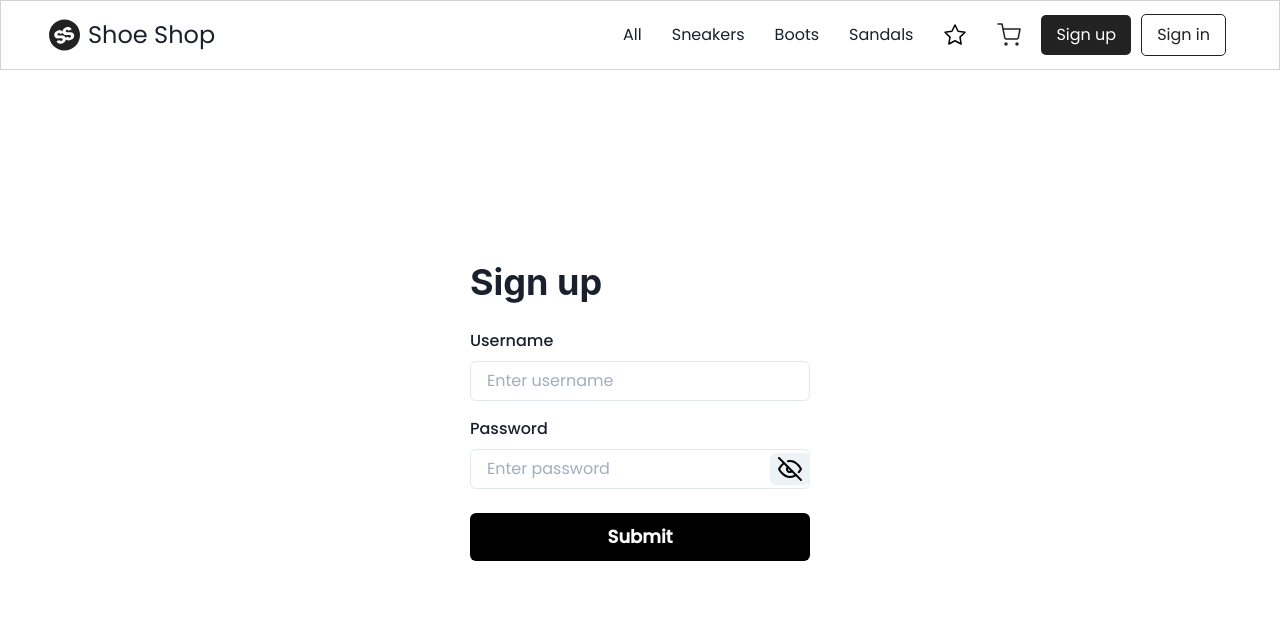
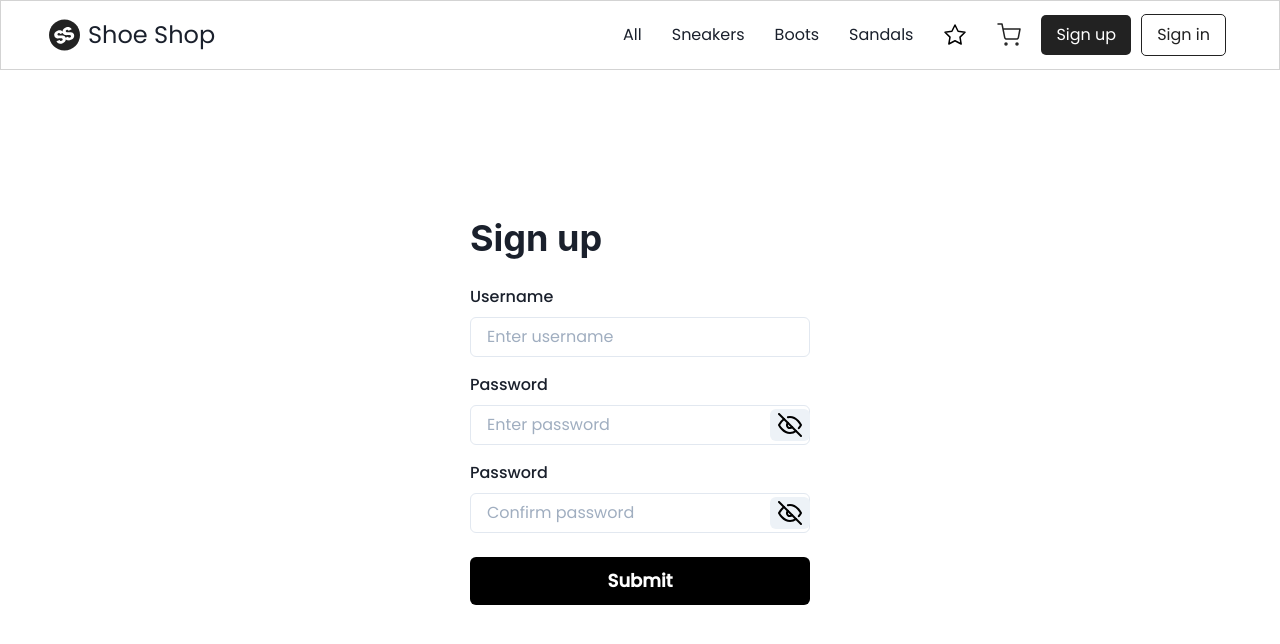
Before and after one commit to Zieu/shoe-shopping, a React (Create React App) app: page /sign-up in a window 1280 px wide. Shown: the top 644 px of the page. Built offline with nearby package versions, Linux system fonts and the light colour scheme.

Commit message:
connecting to server

```diff
--- a/package.json
+++ b/package.json
@@ -2,6 +2,7 @@
   "name": "redux-practice",
   "version": "0.1.0",
   "private": true,
+  "proxy": "http://localhost:5000",
   "dependencies": {
     "@chakra-ui/react": "^1.0.3",
     "@emotion/react": "^11.1.2",
--- a/src/components/Form/Sign.js
+++ b/src/components/Form/Sign.js
@@ -18,16 +18,18 @@ const Sign = ({ signType }) => {
   const [show, setShow] = useState(false);
   const [username, setUsername] = useState("");
   const [password, setPassword] = useState("");
+  const [passwordConfirm, setPasswordConfirm] = useState("");
   const handleClick = () => setShow(!show);
 
   const authState = useSelector((state) => state.auth);
   const dispatch = useDispatch();
   const usernameHandler = (e) => setUsername(e.target.value);
   const passwordHandler = (e) => setPassword(e.target.value);
+  const passwordConfirmHandler = (e) => setPasswordConfirm(e.target.value);
 
   const submitHandler = (e) => {
     e.preventDefault();
-    dispatch(auth(username, password));
+    if (password === passwordConfirm) dispatch(auth(username, password));
   };
   console.log(authState.authStarted);
 
@@ -58,6 +60,7 @@ const Sign = ({ signType }) => {
             placeholder="Enter password"
             value={password}
             onChange={passwordHandler}
+            id="pass"
           />
           <InputRightElement>
             <Button className="p-2" size="sm" onClick={handleClick}>
@@ -69,6 +72,32 @@ const Sign = ({ signType }) => {
             </Button>
           </InputRightElement>
         </InputGroup>
+        {signType === "Sign up" && (
+          <>
+            <FormLabel mt="1rem" htmlFor="pass2">
+              Password
+            </FormLabel>
+            <InputGroup>
+              <Input
+                pr="4rem"
+                type={show ? "text" : "password"}
+                placeholder="Confirm password"
+                value={passwordConfirm}
+                onChange={passwordConfirmHandler}
+                id="pass2"
+              />
+              <InputRightElement>
+                <Button className="p-2" size="sm" onClick={handleClick}>
+                  {show ? (
+                    <img src={eye} alt="hide" />
+                  ) : (
+                    <img src={eyeOff} alt="show" />
+                  )}
+                </Button>
+              </InputRightElement>
+            </InputGroup>
+          </>
+        )}
         <Button
           bg="black"
           _hover={{ color: "white", bg: "gray.700" }}
--- a/src/redux/auth/authActions.js
+++ b/src/redux/auth/authActions.js
@@ -43,10 +43,7 @@ export const auth = (username, password) => async (dispatch) => {
       body: password,
       userId: 1,
     };
-    const response = await axios.post(
-      "https://jsonplaceholder.typicode.com/posts",
-      data
-    );
+    const response = await axios.get("localhost:5000/users", data);
     console.log(response);
 
     dispatch({
```
Also changed, not shown: 1 other file (tests, documents, lock files or other folders).
